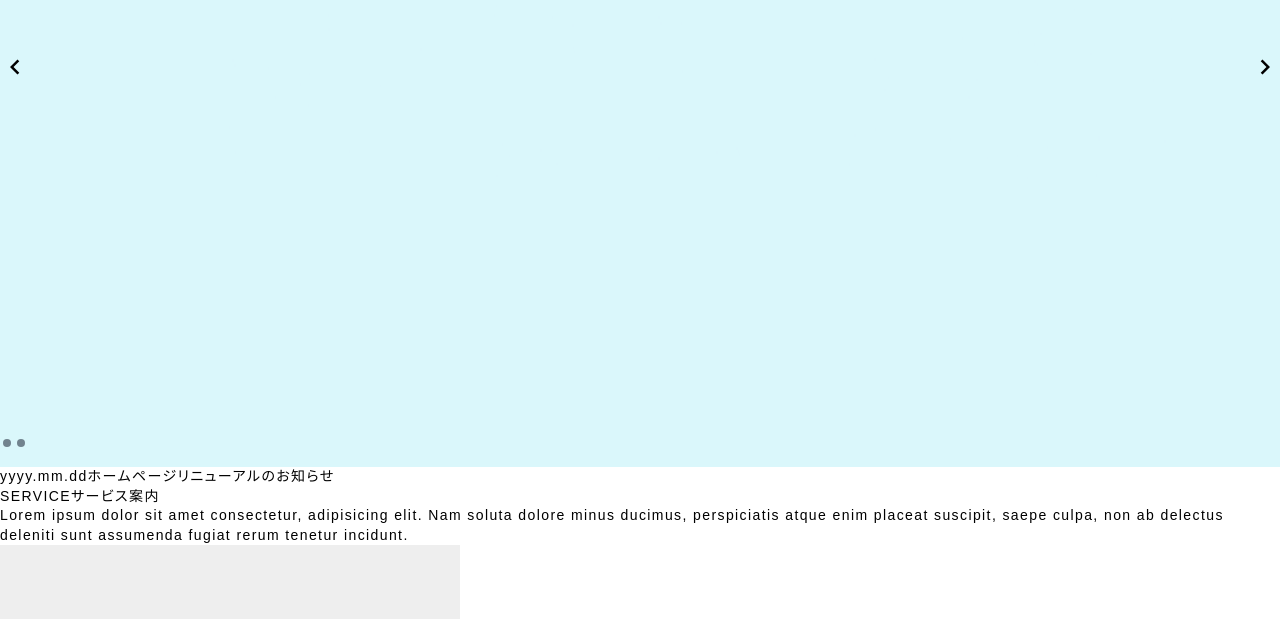
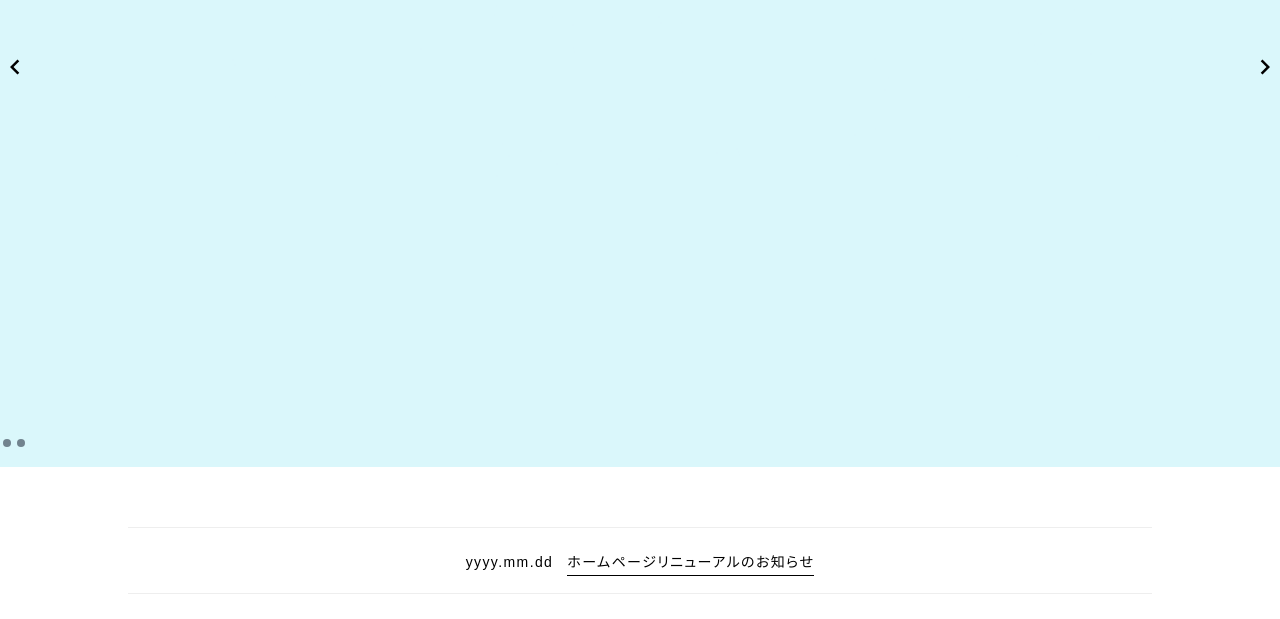
Before and after one commit to zuzuta22/hp-template--vue3, a Vue app: page / in a window 1280 px wide. Shown: the part 333-952 px from the top of the page. Built offline with nearby package versions, Linux system fonts and the light colour scheme.

Commit message:
メイングラフィックした最新お知らせブラッシュアップ
メイングラフィックした最新お知らせブラッシュアップのためCSS修正

```diff
--- a/src/project/home/HomeLatest.vue
+++ b/src/project/home/HomeLatest.vue
@@ -3,16 +3,43 @@
 </script>
 
 <template>
-  <div>
+  <div class="p-home-latest">
     <article>
       <a href="">
-        <span>yyyy.mm.dd</span>ホームページリニューアルのお知らせ
+        yyyy.mm.dd<span class="under">ホームページリニューアルのお知らせ</span>
       </a>
     </article>
   </div>
 
 </template>
 
-<style scoped type="scss">
+<style scoped lang="scss">
+  .p-home-latest {
+    padding: 60px 10vw;
 
+    @include mq-dn(s) {
+      padding: 40px 5vw;
+    }
+
+    & article {
+      border-top: 1px solid #eee;
+      border-bottom: 1px solid #eee;
+      padding: 25px 0 20px;
+      text-align: center;
+
+      @include mq-dn(s) {
+        padding: 2vh 1vw;
+      }
+
+      & a {
+        text-align: center;
+      }
+    }
+
+    & .under {
+      margin-left: 1em;
+      padding-bottom: 5px;
+      border-bottom: 1px solid #000;
+    }
+  }
 </style>
```
